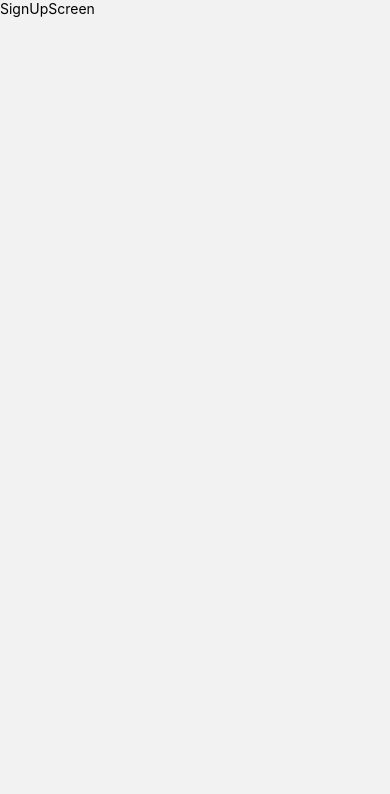
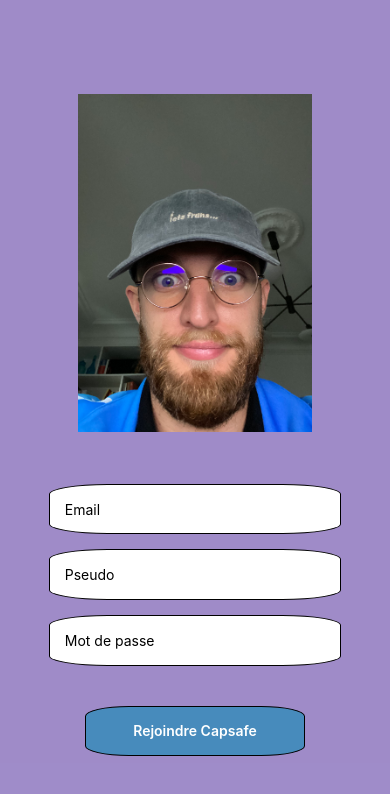
Before and after one commit to Loony675/capsafe_frontend, a React Native app: screen /SignUp in a window 390 px wide. Shown: the top 794 px of the page. Built offline with nearby package versions, Linux system fonts and the light colour scheme.

Commit message:
signIn 1

```diff
--- a/screens/HomeScreen.js
+++ b/screens/HomeScreen.js
@@ -22,7 +22,7 @@ export default function HomeScreen({ navigation }) {
             <Image style={styles.image1} source={require("../assets/google.png")} />
             <Text style = {styles.google}>S’enregistrer avec Google </Text>
           </TouchableOpacity>
-          <TouchableOpacity style = {styles.btn3}>
+          <TouchableOpacity style = {styles.btn3} onPress={() => navigation.navigate('SignUp')}>
             <Text style = {styles.signUp}>S’enregistrer par email</Text>
           </TouchableOpacity>
           <TouchableOpacity style = {styles.btn4}>
--- a/screens/SignUpScreen.js
+++ b/screens/SignUpScreen.js
@@ -1,16 +1,109 @@
-import { StyleSheet, Text, View } from 'react-native';
-import React from 'react';
-import { NavigationContainer } from '@react-navigation/native';
-import { createNativeStackNavigator } from '@react-navigation/native-stack';
+import {
+  StyleSheet,
+  Text,
+  View,
+  SafeAreaView,
+  TouchableOpacity,
+  Image,
+  TextInput,
+} from "react-native";
+import React from "react";
+import { NavigationContainer } from "@react-navigation/native";
+import { createNativeStackNavigator } from "@react-navigation/native-stack";
 
-const SignUpScreen = () => {
+import { useState } from "react";
+
+export default function SignUpScreen() {
+
+  const [emailSignUp, setEmailSignUp] = useState();
+  const [usernameSignUp, setUsernameSignUp] = useState();
+  const [passwordSignUp, setPasswordSignUp] = useState();
+
+  const handleRegister = () => {
+		fetch('http://localhost:3000/users/signup', {
+			method: 'POST',
+			headers: { 'Content-Type': 'application/json' },
+			body: JSON.stringify({ email: emailSignUp, username: signUpUsername, password: signUpPassword }),
+		}).then(response => response.json())
+			.then(data => {
+				if (data.result) {
+					dispatch(login({ username: signUpUsername, token: data.token }));
+					setSignUpUsername('');
+					setSignUpPassword('');
+					setIsModalVisible(false)
+				}
+			});
+	};
+
   return (
-    <View>
-      <Text>SignUpScreen</Text>
-    </View>
-  )
-}
+    <SafeAreaView style={styles.background}>
+      <Image style={styles.logo} source={require("../assets/beubeu.jpg")} />
+      <View style={styles.inputContainer}>
+        <TextInput
+          style={styles.input}
+          placeholder="Email"
+          autoCapitalize="none" // https://reactnative.dev/docs/textinput#autocapitalize
+          keyboardType="email-address" // https://reactnative.dev/docs/textinput#keyboardtype
+          textContentType="emailAddress" // https://reactnative.dev/docs/textinput#textcontenttype-ios
+          autoComplete="email" // https://reactnative.dev/docs/textinput#autocomplete-android
+          onChangeText={(value) => setEmailSignUp(value)}
+          value={emailSignUp}
+        />
+        <TextInput style={styles.input} placeholder="Pseudo" autoCapitalize="yes" onChangeText={(value) => setUsernameSignUp(value)} value={usernameSignUp} />
+        <TextInput style={styles.input} placeholder="Mot de passe" autoCapitalize="none" secureTextEntry={true} onChangeText={(value) => setPasswordSignUp(value)} value= {passwordSignUp} />
+        <TouchableOpacity style={styles.btnSignUp} place>
+          <Text style={styles.fieldBtnSignUp}>Rejoindre Capsafe</Text>
+        </TouchableOpacity>
+      </View>
+    </SafeAreaView>
+  );
+};
 
-export default SignUpScreen
-
-const styles = StyleSheet.create({})
+const styles = StyleSheet.create({
+  background: {
+    flex: "1",
+    backgroundColor: "rgba(	124, 96, 183, 0.7)",
+    alignItems: "center",
+    justifyContent: "center",
+  },
+  logo: {
+    marginTop: "10%",
+    height: "40%",
+    width: "60%",
+  },
+  inputContainer: {
+    height: "40%",
+    width: "75%",
+    alignItems: "center",
+    justifyContent: "center",
+    marginTop: "5%",
+  },
+  input: {
+    flex: "row",
+    width: "100%",
+    height: "15%",
+    backgroundColor: "white",
+    borderWidth: 1,
+    borderRadius: "20%",
+    justifyContent: "center",
+    marginBottom: 15,
+    alignSelf: "center",
+    padding: 15,
+  },
+  btnSignUp: {
+    flex: "row",
+    width: "75%",
+    height: "15%",
+    backgroundColor: "rgba(71, 139, 188, 1)",
+    borderWidth: 1,
+    borderRadius: "20%",
+    justifyContent: "center",
+    marginTop: 25,
+    alignSelf: "center",
+  },
+  fieldBtnSignUp: {
+    textAlign: "center",
+    color: "white",
+    fontWeight: "600",
+  },
+});
```
